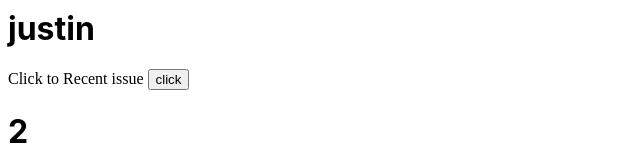
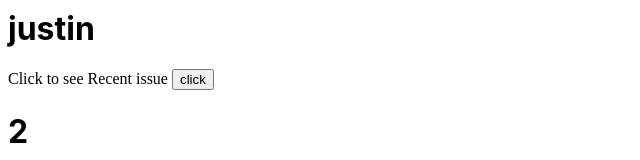
Before and after one commit to Justinsamuel7/react-Passing-parameters-to-function, a React (Create React App) app: page / in a window 1280 px wide. Shown: the part 240-400 px from the top of the page, without its empty margins (0-640 px from the left). Built offline with nearby package versions, Linux system fonts and the light colour scheme.

Commit message:
1 file modified

```diff
--- a/src/Justin.js
+++ b/src/Justin.js
@@ -13,7 +13,7 @@ export default function Justin(obj) {
       <p>My name is {obj.name}</p>
       <label htmlFor=""> Click to see Age </label><button onClick={Showmyage}>click</button>
       {'justin'==='justin'? <h1>justin</h1>:<h1>not justin</h1>}
-      <label htmlFor=""> Click to Recent issue </label> <button onClick={obj.clickfn}>click</button>
+      <label htmlFor=""> Click to see Recent issue </label> <button onClick={obj.clickfn}>click</button>
       {[1,2,3,4,5,6,7,8,9,10].map((num) => (<h1>{num*2}</h1>))}
     </div>
   );
```
